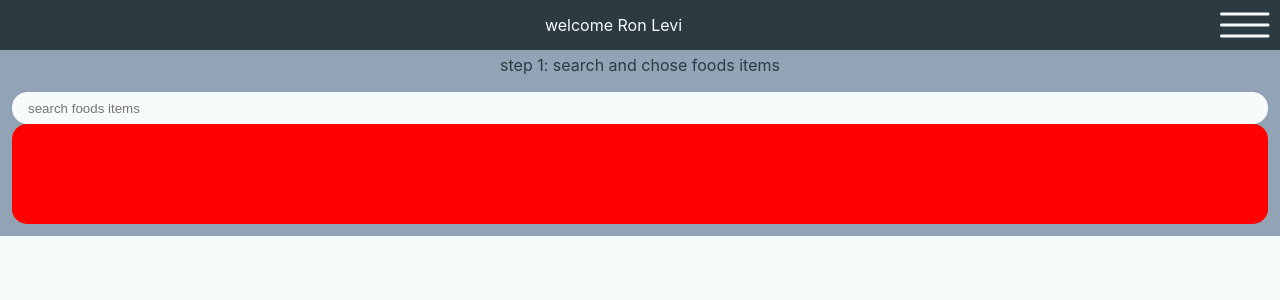
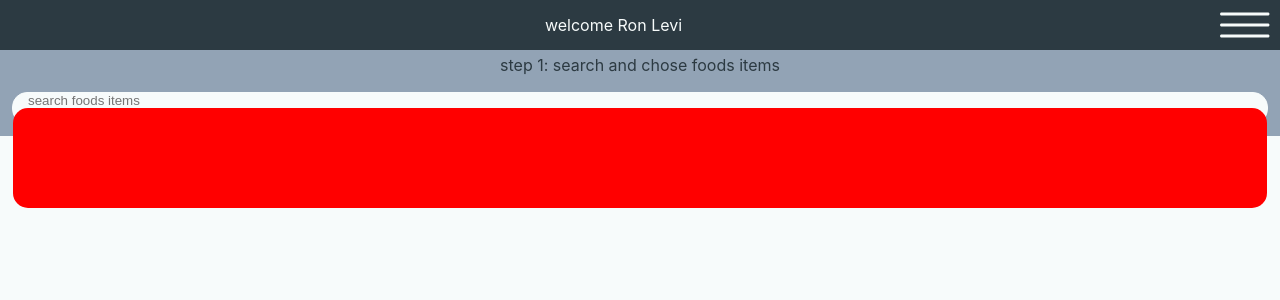
Before and after one commit to barelmishal/amin-final, a React (Create React App) app: page /food-search in a window 1280 px wide. Shown: the top 300 px of the page. Built offline with nearby package versions, Linux system fonts and the light colour scheme.

Commit message:
some chenges

```diff
--- a/src/pages/food-search/food-search.css
+++ b/src/pages/food-search/food-search.css
@@ -58,6 +58,7 @@
 }
 
 .food-search .food-search-bar {
+    position: relative;
     background: #92A3B5;
     padding: 12px;
     display: grid;
@@ -75,7 +76,7 @@
 
 .food-search .food-search-bar input {
     background: transparent;
-    border: none;
+    border: 1px;
     font-family: Rubic, sans-serif;
     border-style: none;
     padding: 0px 15px;
@@ -87,6 +88,7 @@
 }
 
 .food-search .result-list {
+    position: relative;
     display: grid;
     height: 100px;
     border-radius: 15px;
--- a/src/pages/food-search/food-search.jsx
+++ b/src/pages/food-search/food-search.jsx
@@ -27,11 +27,11 @@ const FoodSearch = () => (
                     name="items"
                     id="items"
                     placeholder="search foods items"/>
-                </div>
-                <div className="result-list">
-                    <div className="result">
-                        <div className="category">
-                            <div className="description">
+                    <div className="result-list">
+                        <div className="result">
+                            <div className="category">
+                                <div className="description">
+                                </div>
                             </div>
                         </div>
                     </div>
```
